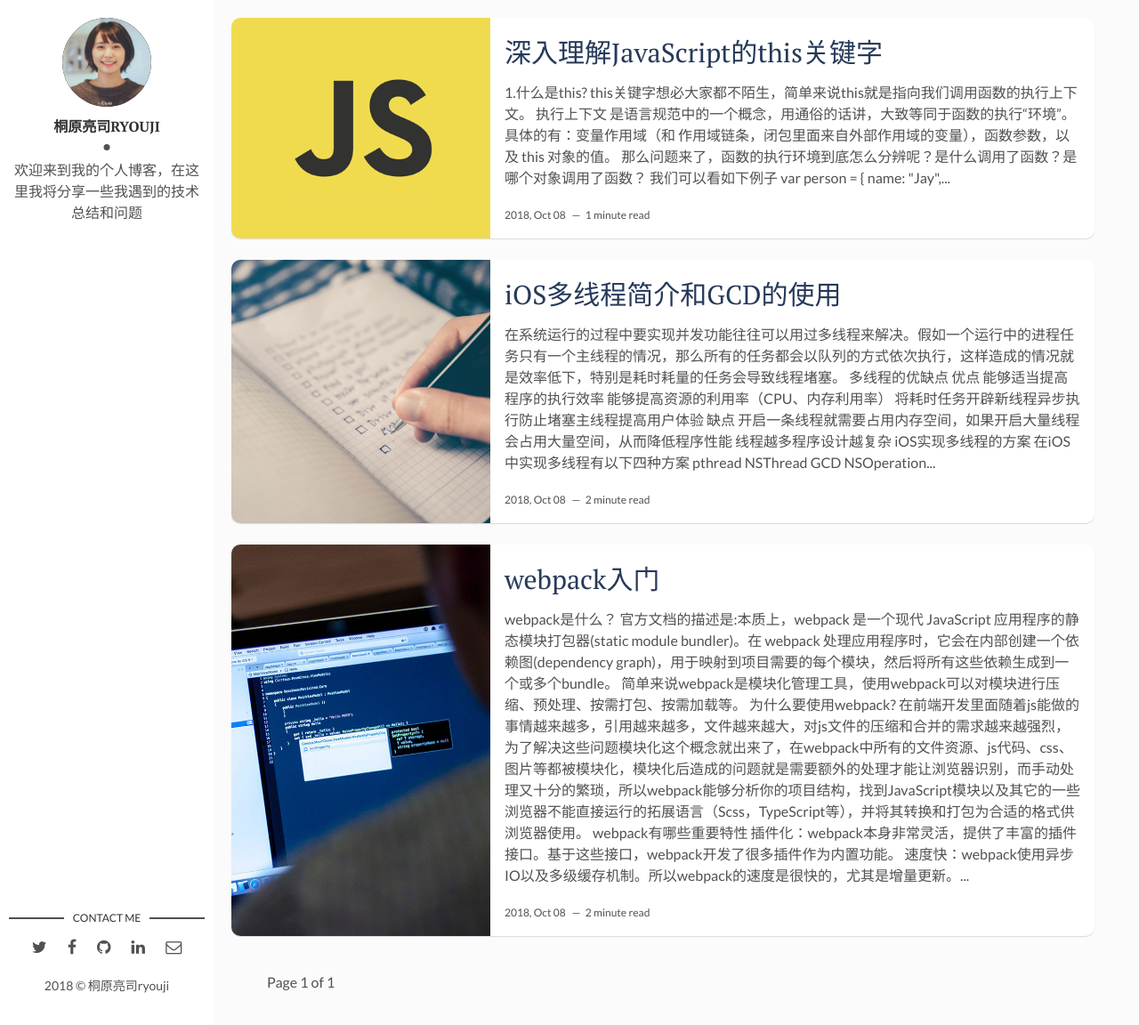
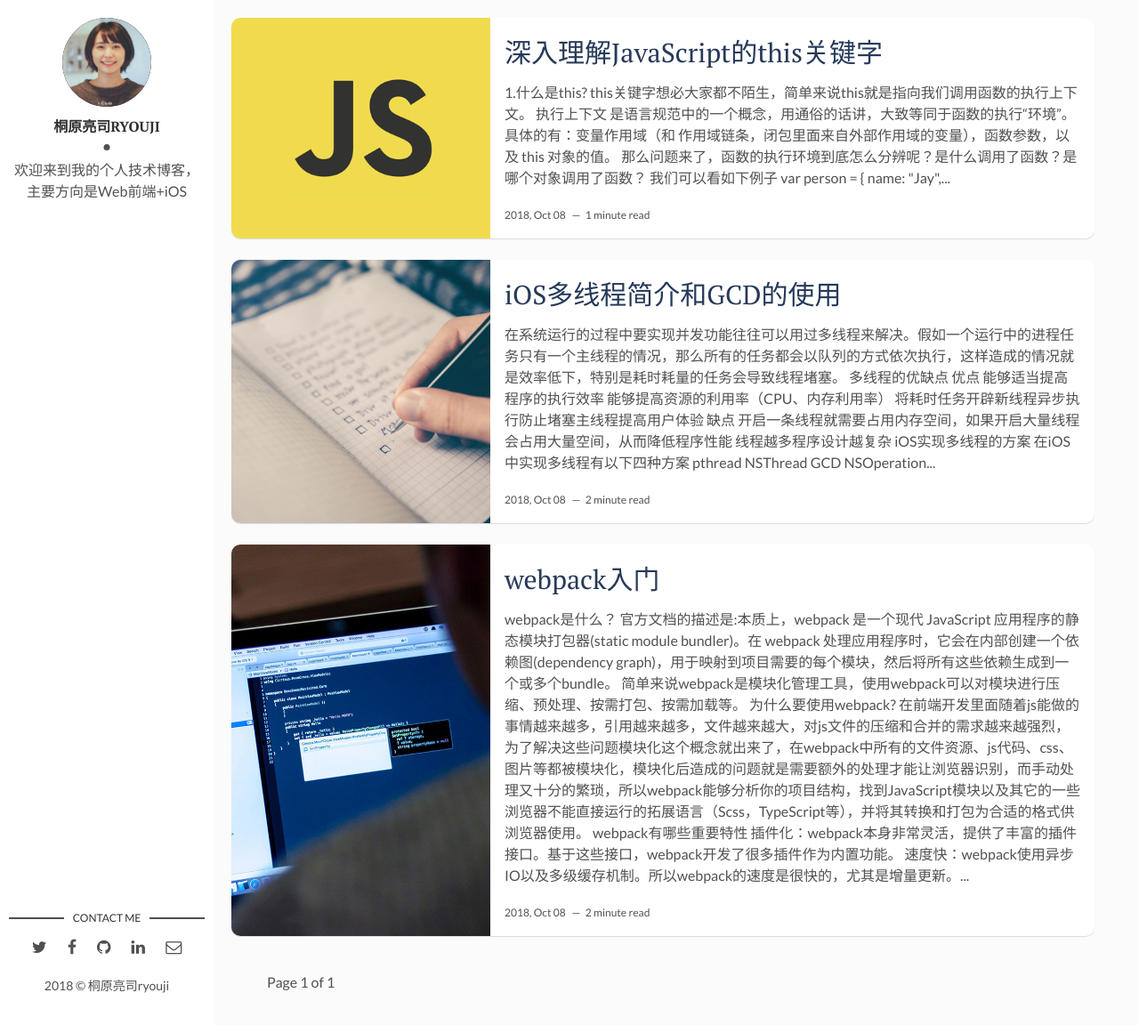
Before and after one commit to luuuuuuuyouli/liluyou, a Jekyll site: the page built from index.html, in a window 1280 px wide and 1152 px high. Shown: the whole window at 89% size. Built offline with Jekyll 4.4.1, drawn with Linux system fonts in a browser that asks for light colours; the list of posts is cut into pages by our own code.

Commit message:
Update _config.yml

```diff
--- a/_config.yml
+++ b/_config.yml
@@ -11,7 +11,7 @@
 # Author Settings
 author: 桐原亮司ryouji # add your name
 author-img: my-headImg.jpg # add your photo
-about-author: 欢迎来到我的个人博客，在这里我将分享一些我遇到的技术总结和问题 # add description
+about-author: 欢迎来到我的个人技术博客，主要方向是Web前端+iOS # add description
 social-twitter: # add your Twitter handle
 social-facebook: # add your Facebook handle
 social-github: luuuuuuuyouli # add your Github handle
```
